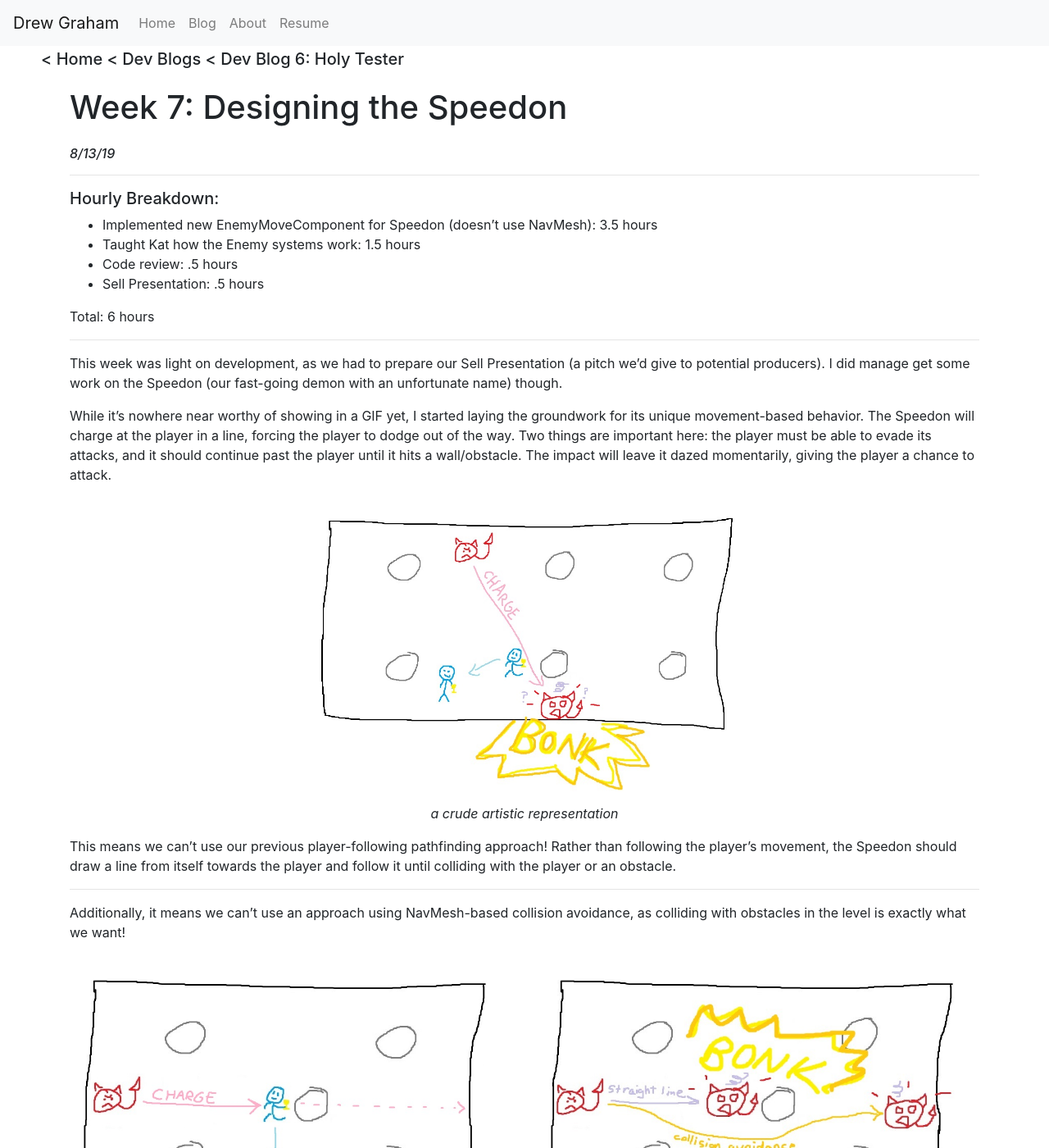
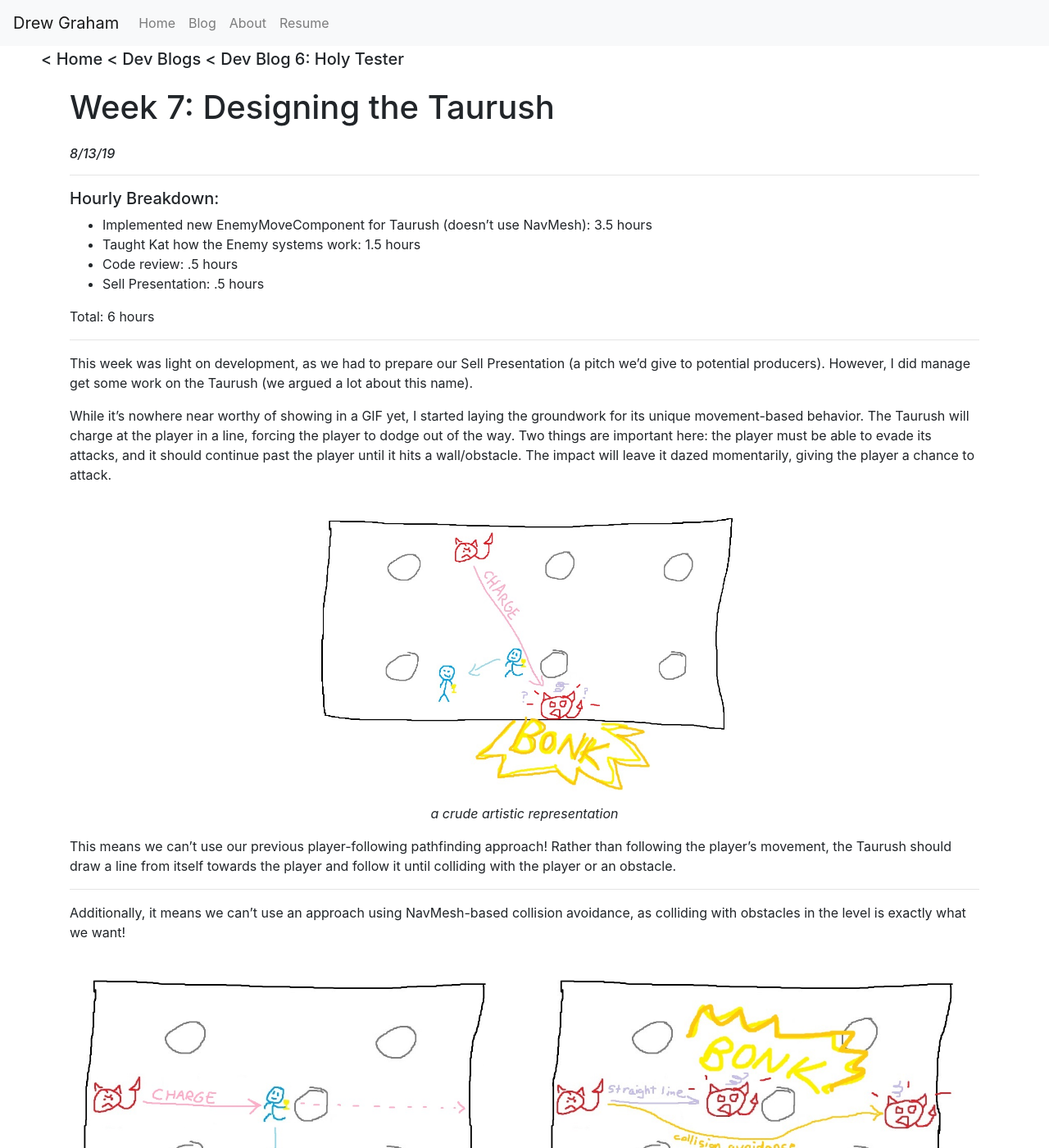
Before and after one commit to dmg9626/dmg9626.github.io, a Jekyll site: the page built from blog/holy-tester/log-7.md, in a window 1280 px wide and 1400 px high. Shown: the whole window at 82% size. Built offline with Jekyll 4.4.1, drawn with Linux system fonts in a browser that asks for light colours; nearby versions of some CDN libraries; library files that are not in the unit come from our copies; some of the changed text lies outside the part shown.

Commit message:
replaced all instances of Speedon with Taurush

```diff
--- a/blog/holy-tester/log-7.md
+++ b/blog/holy-tester/log-7.md
@@ -1,6 +1,6 @@
 ---
 layout: post
-title: "Week 7: Designing the Speedon"
+title: "Week 7: Designing the Taurush"
 date: "8/13/19"
 category: blog
 post_id: none
@@ -12,7 +12,7 @@ breadcrumbs:
 
 ##### Hourly Breakdown:
 
-- Implemented new EnemyMoveComponent for Speedon (doesn't use NavMesh): 3.5 hours
+- Implemented new EnemyMoveComponent for Taurush (doesn't use NavMesh): 3.5 hours
 - Taught Kat how the Enemy systems work: 1.5 hours
 - Code review: .5 hours
 - Sell Presentation: .5 hours
@@ -21,9 +21,9 @@ Total: 6 hours
 
 -----
 
-This week was light on development, as we had to prepare our Sell Presentation (a pitch we'd give to potential producers). I did manage get some work on the Speedon (our fast-going demon with an unfortunate name) though.
+This week was light on development, as we had to prepare our Sell Presentation (a pitch we'd give to potential producers). However, I did manage get some work on the Taurush (we argued a lot about this name).
 
-While it's nowhere near worthy of showing in a GIF yet, I started laying the groundwork for its unique movement-based behavior. The Speedon will charge at the player in a line, forcing the player to dodge out of the way. Two things are important here: the player must be able to evade its attacks, and it should continue past the player until it hits a wall/obstacle. The impact will leave it dazed momentarily, giving the player a chance to attack.
+While it's nowhere near worthy of showing in a GIF yet, I started laying the groundwork for its unique movement-based behavior. The Taurush will charge at the player in a line, forcing the player to dodge out of the way. Two things are important here: the player must be able to evade its attacks, and it should continue past the player until it hits a wall/obstacle. The impact will leave it dazed momentarily, giving the player a chance to attack.
 
 <div class="text-center">
     <img src="/assets/images/blog/holy-tester/log-7/speedon-drawing.jpg" class="blog rounded mx-auto d-block" width="50%">
@@ -32,7 +32,7 @@ While it's nowhere near worthy of showing in a GIF yet, I started laying the gro
     </i></p>
 </div>
 
-This means we can't use our previous player-following pathfinding approach! Rather than following the player's movement, the Speedon should draw a line from itself towards the player and follow it until colliding with the player or an obstacle.
+This means we can't use our previous player-following pathfinding approach! Rather than following the player's movement, the Taurush should draw a line from itself towards the player and follow it until colliding with the player or an obstacle.
 
 ----
 
@@ -44,7 +44,7 @@ Additionally, it means we can't use an approach using NavMesh-based collision av
 </div>
 <div class="text-center">
     <p><i>
-    We want the Speedon to crash into obstacles, rather than avoid them
+    We want the Taurush to crash into obstacles, rather than avoid them
     </i></p>
 </div>
 
@@ -56,6 +56,6 @@ So I went and created a new SimpleEnemyMoveComponent that just moves in a straig
 
 -----
 
-Next week me and my teammate Kat will be working together to implement the Speedon, so I sat with her to walk her through the enemy codebase in depth. Doing this helped me realize that I forgot how some parts work, and found some others to be obsolete. I wish I had more time to clean up my work, but we're nearing the 10 week deadline so I'll have to work with what we have.
+Next week me and my teammate Kat will be working together to implement the Taurush, so I sat with her to walk her through the enemy codebase in depth. Doing this helped me realize that I forgot how some parts work, and found some others to be obsolete. I wish I had more time to clean up my work, but we're nearing the 10 week deadline so I'll have to work with what we have.
 
-#### [> Week 8: Teamwork makes the Speedon work](/blog/holy-tester/log-8)
+#### [> Week 8: Implementing the Taurush](/blog/holy-tester/log-8)
```
Also changed, not shown: blog/holy-tester/log-6.md (+1 -1 lines), blog/holy-tester/log-8.md (+6 -6 lines).
